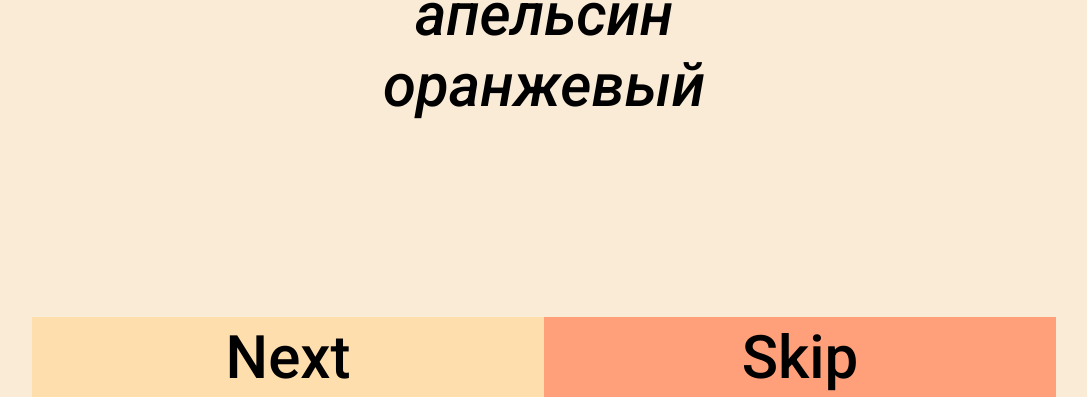
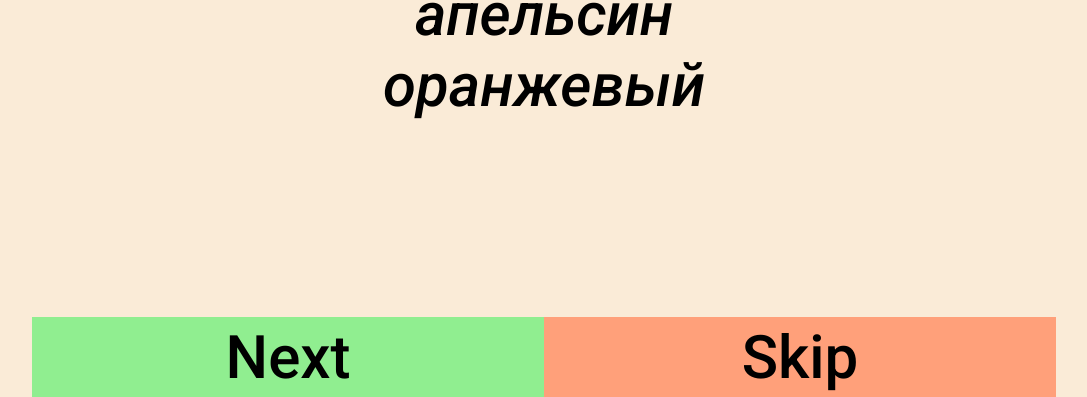
Before and after one commit to daniil-bodryagin/alias, a plain HTML site: page index.html in a window 1280 px wide. Both pictures are taken after a click on the button "Start!". Shown: the part 403-800 px from the top of the page, without its empty margins (96-1183 px from the left). Drawn offline with Linux system fonts and the light colour scheme.

Commit message:
fix: change next button color

```diff
--- a/script.js
+++ b/script.js
@@ -49,7 +49,7 @@ const app = {
 				</div>
 				<div id="word-container" class="content"></div>
 				<div class="button-container">
-					<button id="success" type="button">Next</button>
+					<button id="success" class="success" type="button">Next</button>
 					<button id="fail" class="fail" type="button">Skip</button>
 				</div>
 			</main>
--- a/style.css
+++ b/style.css
@@ -105,6 +105,10 @@ button {
 	border-width: .02em;
 }
 
+.success {
+	background-color: LightGreen;
+}
+
 .fail {
 	background-color: LightSalmon;
 }
```
